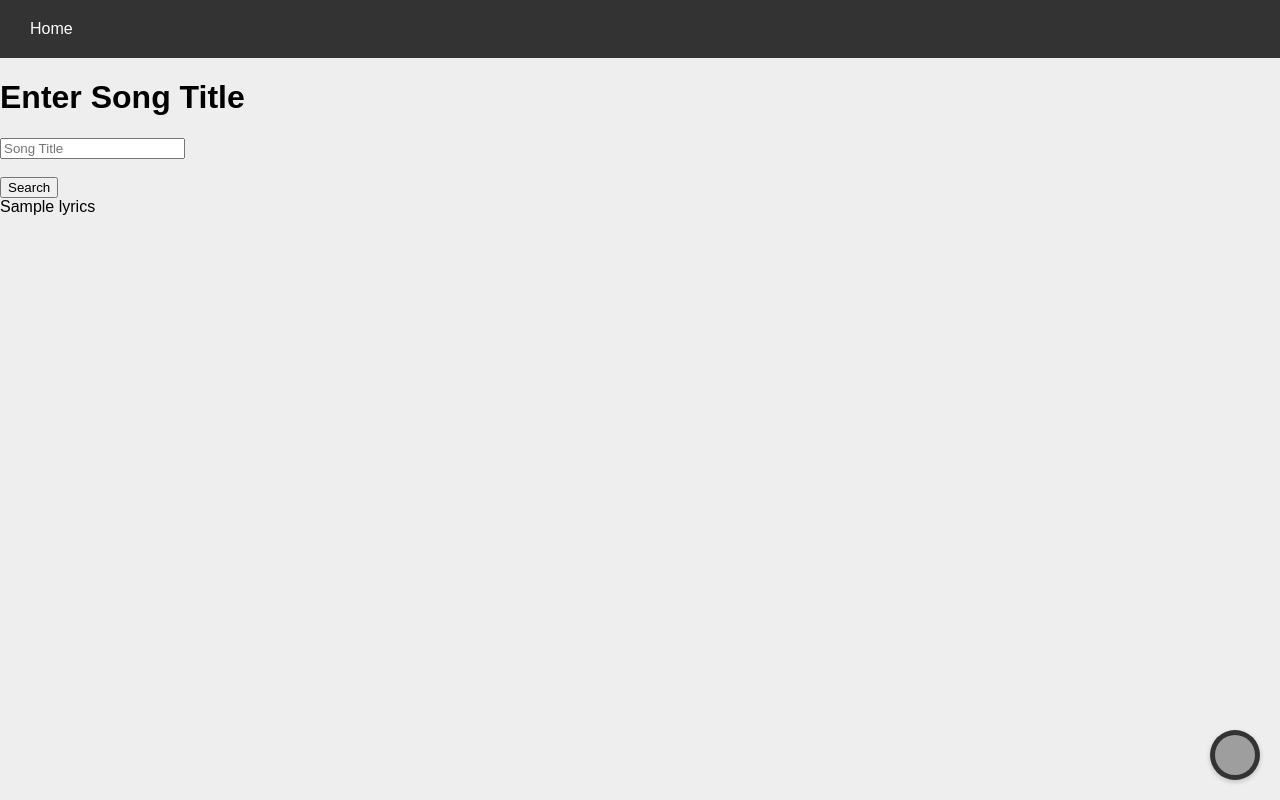
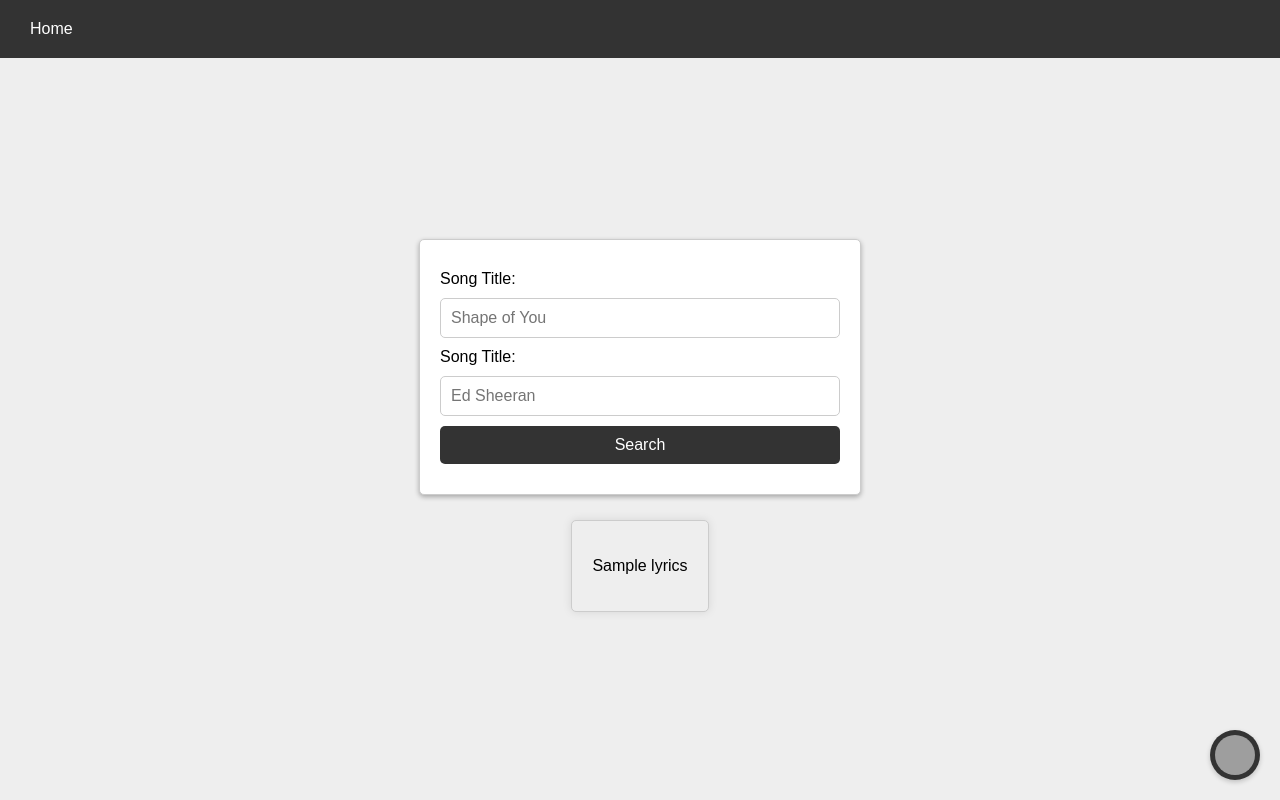
Before and after one commit to Codewithshagbaor/Lyrics, a Django app: template templates/index.html in a window 1280 px wide. Run offline with Django 3.2, Linux system fonts and the light colour scheme; the template is opened without the code that fills it: most values are stand-ins (such as "Sample title", 1, 10 or a date in 2020); grey boxes are pictures that could not be loaded.

Commit message:
Update index.html

```diff
--- a/templates/index.html
+++ b/templates/index.html
@@ -1,14 +1,21 @@
 {% extends 'base.html' %}
 {% block content %}
-<div>
-  <form action="" method="POST">
+<div class="post-form">
+  <form method="POST">
     {% csrf_token %}
-    <h1>Enter Song Title</h1>
-    <input type="text" name="song_title" placeholder="Song Title" /><br><br>
+    <label for="caption">Song Title:</label>
+    <input type="text" name="song_title" placeholder="Shape of You" required>
+    <label for="caption">Song Title:</label>
+    <input type="text" name="artist" placeholder="Ed Sheeran" required>
     <button type="submit">Search</button>
   </form>
+  {% if lyrics %}
+  <div  class="output">
+    <p class="mb-auto">{{lyrics}}</p>
+  </div>
+  {% endif %}
 </div>
 
-<div>{{lyrics}}</div>
+
 
 {% endblock %}
```
